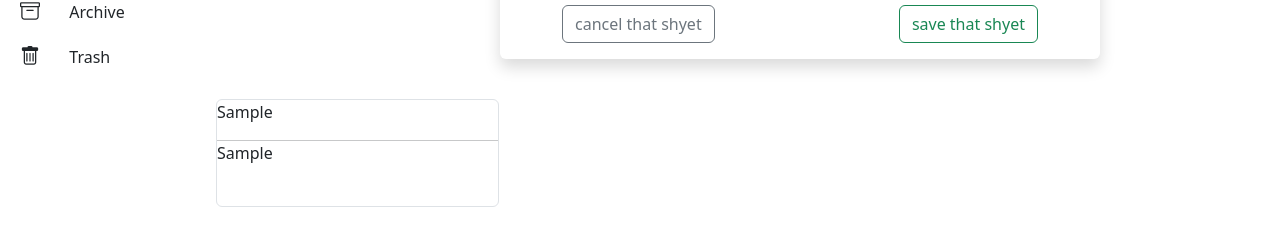
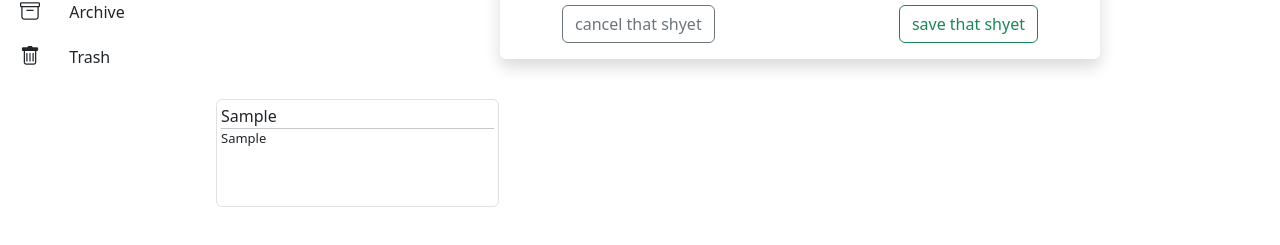
Before and after one commit to reddhilario/vueltimate-task-manager, a Vue app: page / in a window 1280 px wide. Both pictures are taken after typing "Sample", "Sample" into the empty fields and a click on the button "save that shyet". Shown: the part 203-448 px from the top of the page. Built offline with nearby package versions, Linux system fonts and the light colour scheme.

Commit message:
Feat - Note Component Nitpicks

```diff
--- a/src/views/todo/subcomponents/MainComponent.vue
+++ b/src/views/todo/subcomponents/MainComponent.vue
@@ -225,11 +225,13 @@ export default {
       console.log(this.textAreaheight)
     },
     saveNote() {
-      this.notes.unshift({
-        title: this.titleInputText,
-        description: this.descriptionTextAreaText
-      })
-      this.clearFields()
+      if (!((this.titleInputText.length && this.descriptionTextAreaText.length) === 0)) {
+        this.notes.unshift({
+          title: this.titleInputText,
+          description: this.descriptionTextAreaText
+        })
+        this.clearFields()
+      } else alert('no empty fields SIR')
     },
     createTag() {
       // console.log('' + typeof this.randomColor())
--- a/src/views/todo/subcomponents/NoteComponent.vue
+++ b/src/views/todo/subcomponents/NoteComponent.vue
@@ -1,12 +1,12 @@
 <template>
   <div style="width: 283px; height: 108px" class="ms-3 mt-3">
-    <div id="note" class="align-self-start border rounded" style="width: 283px; height: 108px">
-      <div class="input-group input-group-sm">
-        <p>{{ notes.title }}</p>
+    <div id="note" class="align-self-start border rounded p-1" style="width: 283px; height: 108px">
+      <div>
+        <p class="m-0">{{ notes.title }}</p>
       </div>
       <hr class="m-0" />
-      <div class="input-group">
-        <p>{{ notes.description }}</p>
+      <div>
+        <p style="font-size: small">{{ notes.description }}</p>
       </div>
     </div>
   </div>
@@ -16,43 +16,9 @@
 export default {
   props: {
     notes: String
-  },
-  data() {},
-  methods: {}
+  }
 }
 </script>
 
 <style scoped>
-@keyframes moveToMiddle {
-  from {
-    transform: translate(0%);
-  }
-
-  to {
-    transform: translate(50%, 50%);
-  }
-}
-#backDrop {
-  height: 1578px;
-  width: 929px;
-  top: 0%;
-  left: 0%;
-  transform: translate(0%, 0%);
-  background: rgba(0, 0, 0, 0.466);
-}
-.noteAnimate {
-  background: black;
-  position: absolute;
-  animation: moveToMiddle 0.1s ease-in 1 normal;
-  animation-name: moveToMiddle;
-  animation-duration: 1s;
-  animation-timing-function: ease-in;
-  animation-delay: 0s;
-  animation-iteration-count: 1;
-  animation-direction: normal;
-  animation-fill-mode: both;
-}
-input {
-  background: transparent;
-}
 </style>
```
